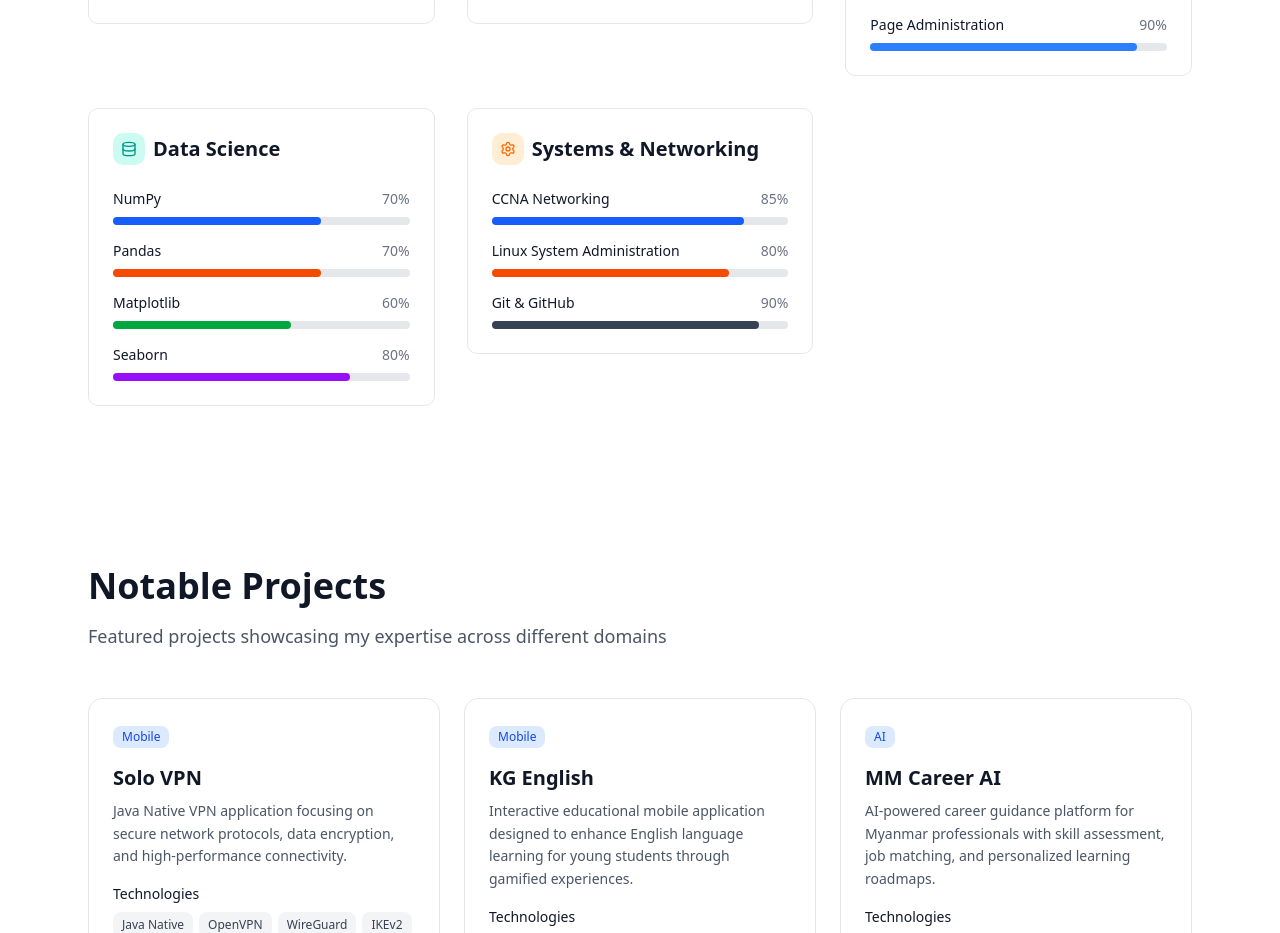
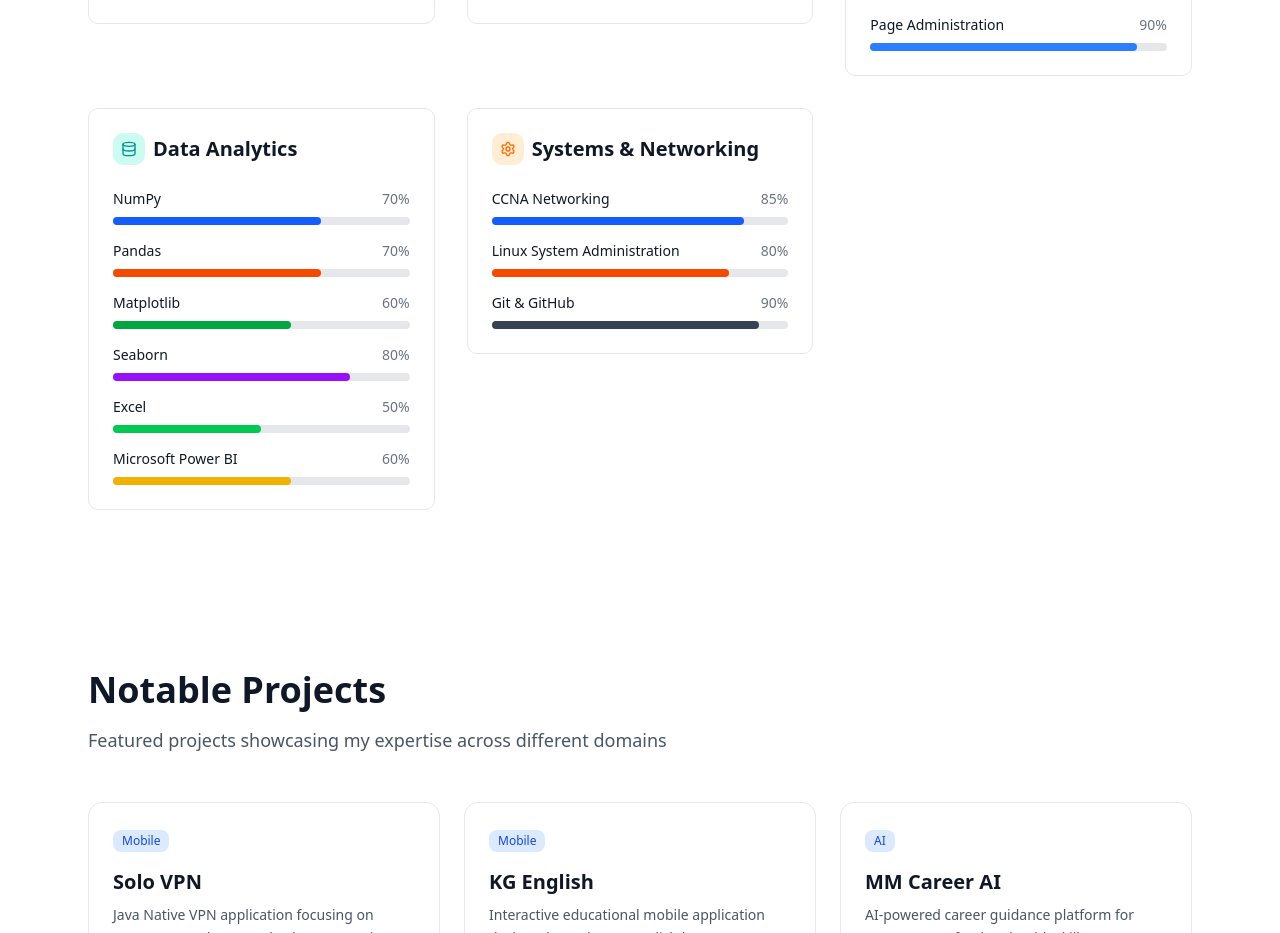
Before and after one commit to hidecard/arkaryan, a Next.js app: page / in a window 1280 px wide. Shown: the part 2620-3553 px from the top of the page. Built offline with nearby package versions, Linux system fonts and the light colour scheme.

Commit message:
fix skill

```diff
--- a/src/components/sections/skills.tsx
+++ b/src/components/sections/skills.tsx
@@ -121,6 +121,8 @@ const skills = {
     { name: 'Pandas', percentage: 70, color: 'bg-orange-600' },
     { name: 'Matplotlib', percentage: 60, color: 'bg-green-600' },
     { name: 'Seaborn', percentage: 80, color: 'bg-purple-600' },
+    { name: 'Excel', percentage: 50, color: 'bg-green-500' },
+    { name: 'Microsoft Power BI', percentage: 60, color: 'bg-yellow-500' },
   ],
   systems: [
     { name: 'CCNA Networking', percentage: 85, color: 'bg-blue-600' },
@@ -366,7 +368,7 @@ export default function SkillsSection() {
                 <div className="w-8 h-8 bg-teal-100 dark:bg-teal-900/30 rounded-lg flex items-center justify-center hover:scale-110 transition-transform duration-300">
                   <Database className="h-4 w-4 text-teal-600" />
                 </div>
-                Data Science
+                Data Analytics
               </h3>
               <div className="space-y-4">
                 {skills.dataScience.map((skill, index) => (
```
